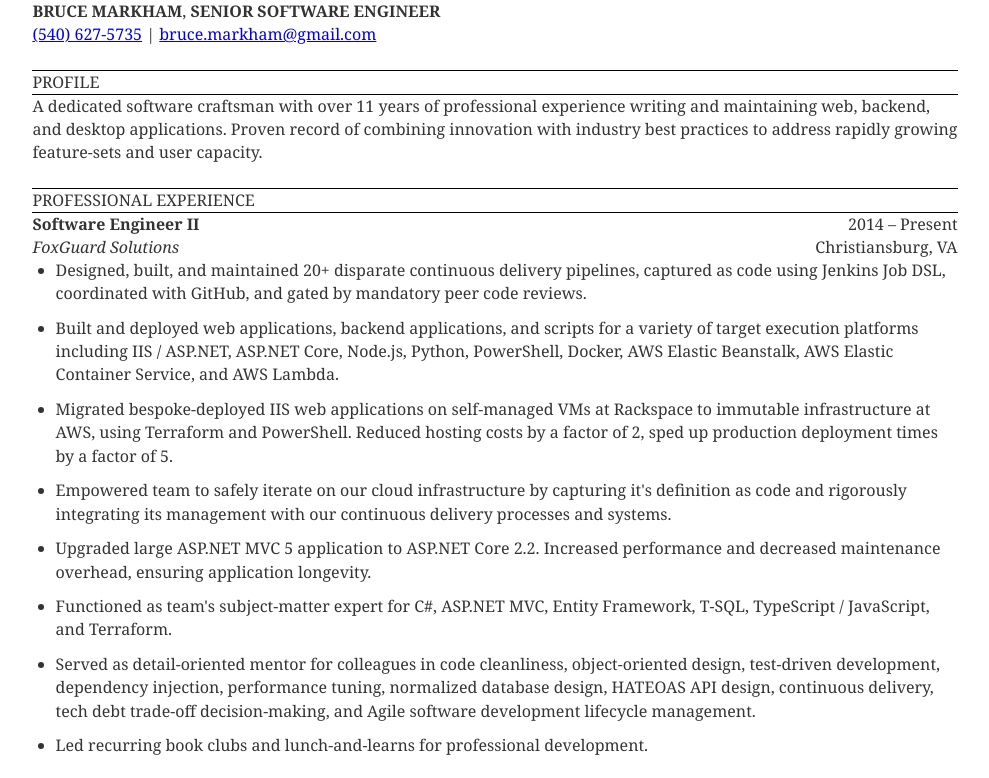
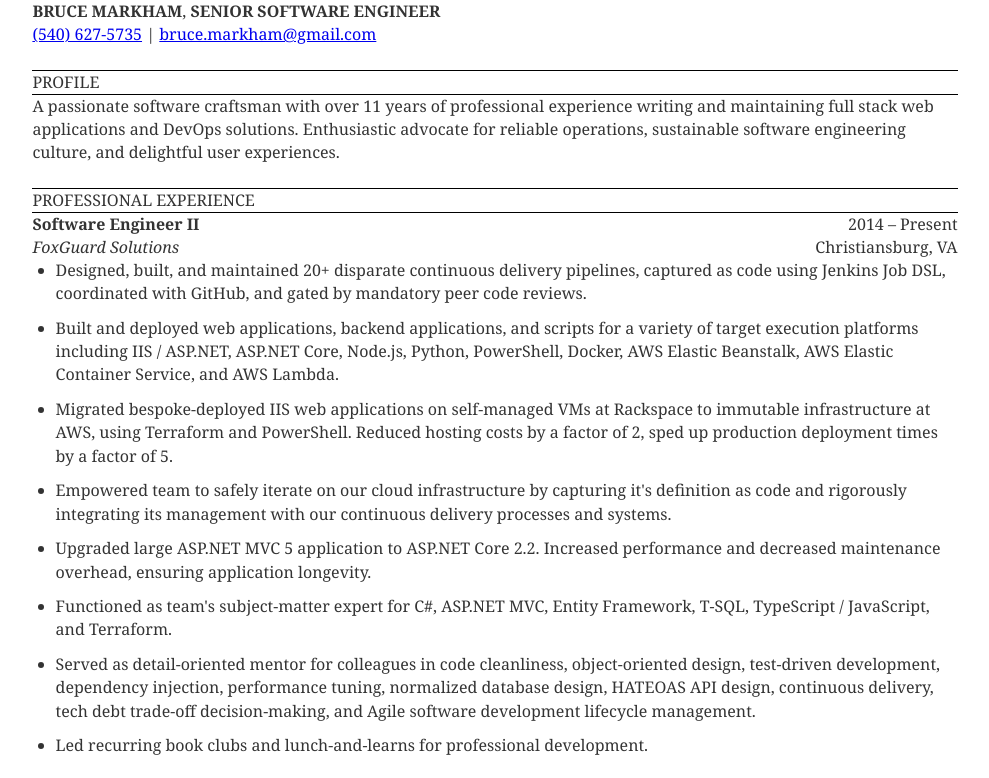
Before and after one commit to brucificus/curriculum-vitae, a Gatsby site: page / in a window 1280 px wide. Shown: the top 778 px of the page, without its empty margins (145-1134 px from the left). Built offline with nearby package versions, Linux system fonts and the light colour scheme; Gatsby itself is replaced by a stand-in of ours; some packages are replaced by stand-ins of ours.

Commit message:
💬📝 Revises `Profile`
Revises the `Profile` section to encompass my contemporary passions and breadth of skill offerings.

```diff
--- a/src/data/attributes/profile.md
+++ b/src/data/attributes/profile.md
@@ -1 +1 @@
-A dedicated software craftsman with over 11 years of professional experience writing and maintaining web, backend, and desktop applications. Proven record of combining innovation with industry best practices to address rapidly growing feature-sets and user capacity.
+A passionate software craftsman with over 11 years of professional experience writing and maintaining full stack web applications and DevOps solutions. Enthusiastic advocate for reliable operations, sustainable software engineering culture, and delightful user experiences.
```
